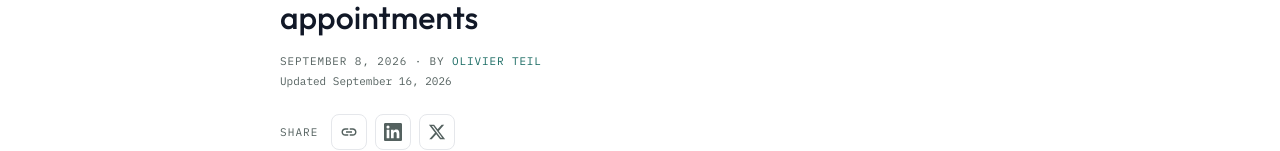
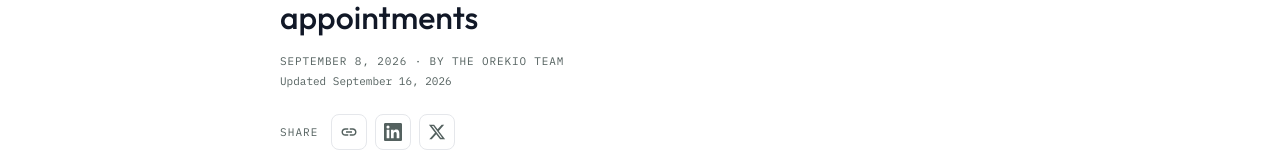
Before and after one commit to OrekioOrg/orekio-public-website, a Next.js app: page /en/blog/agenda-du-sommeil-entre-deux-rendez-vous in a window 1280 px wide. Shown: the part 210-361 px from the top of the page. Built offline with nearby package versions, Linux system fonts and the light colour scheme.

Commit message:
blog: auteur « L’équipe Orekio » sur tous les articles
Remplace Olivier Teil (et son lien LinkedIn) ; en JSON-LD, l'auteur
pointe vers l'organisation plutôt qu'une Person.

Co-Authored-By: Claude Opus 5.5 <noreply@anthropic.com>

```diff
--- a/src/content/blog/agenda-du-sommeil-entre-deux-rendez-vous.en.md
+++ b/src/content/blog/agenda-du-sommeil-entre-deux-rendez-vous.en.md
@@ -3,8 +3,7 @@ title: "The sleep diary: what it is for between two appointments"
 description: "What a sleep diary kept every morning brings to the consultation, how to introduce it with a patient, and what Orekio does with it: display, without concluding."
 date: "2026-09-08"
 updated: "2026-09-16"
-author: "Olivier Teil"
-authorUrl: "https://www.linkedin.com/in/olivier-teil-8aa800220/"
+author: "The Orekio team"
 tags: ["sleep diary", "CBT for insomnia", "consultation"]
 draft: false
 cover: "/blog/agenda-du-sommeil-entre-deux-rendez-vous.png"
--- a/src/content/blog/agenda-du-sommeil-entre-deux-rendez-vous.fr.md
+++ b/src/content/blog/agenda-du-sommeil-entre-deux-rendez-vous.fr.md
@@ -3,8 +3,7 @@ title: "L'agenda du sommeil : à quoi il sert entre deux rendez-vous"
 description: "Ce qu'un agenda du sommeil tenu chaque matin apporte à la consultation, comment l'introduire avec un patient, et ce qu'Orekio en fait : afficher, sans conclure."
 date: "2026-09-08"
 updated: "2026-09-16"
-author: "Olivier Teil"
-authorUrl: "https://www.linkedin.com/in/olivier-teil-8aa800220/"
+author: "L’équipe Orekio"
 tags: ["agenda du sommeil", "TCC de l'insomnie", "consultation"]
 draft: false
 cover: "/blog/agenda-du-sommeil-entre-deux-rendez-vous.png"
--- a/src/content/blog/colonnes-de-beck-restructuration-cognitive.en.md
+++ b/src/content/blog/colonnes-de-beck-restructuration-cognitive.en.md
@@ -3,8 +3,7 @@ title: "Beck's thought records: the thought record in CBT"
 description: "Spotting and testing automatic thoughts. The formats, how to fill them in, and what Orekio does with them: display, without concluding."
 date: "2026-09-08"
 updated: "2026-09-16"
-author: "Olivier Teil"
-authorUrl: "https://www.linkedin.com/in/olivier-teil-8aa800220/"
+author: "The Orekio team"
 tags: ["Beck's thought records", "cognitive restructuring", "CBT"]
 draft: false
 cover: "/blog/colonnes-de-beck-restructuration-cognitive.png"
--- a/src/content/blog/colonnes-de-beck-restructuration-cognitive.fr.md
+++ b/src/content/blog/colonnes-de-beck-restructuration-cognitive.fr.md
@@ -3,8 +3,7 @@ title: "Les colonnes de Beck : le relevé de pensées en TCC"
 description: "Repérer et mettre à l'épreuve les pensées automatiques. Les formats, comment les remplir, et ce qu'Orekio en fait : afficher, sans conclure."
 date: "2026-09-08"
 updated: "2026-09-16"
-author: "Olivier Teil"
-authorUrl: "https://www.linkedin.com/in/olivier-teil-8aa800220/"
+author: "L’équipe Orekio"
 tags: ["colonnes de Beck", "restructuration cognitive", "TCC"]
 draft: false
 cover: "/blog/colonnes-de-beck-restructuration-cognitive.png"
--- a/src/content/blog/nommer-ce-que-je-ressens.en.md
+++ b/src/content/blog/nommer-ce-que-je-ressens.en.md
@@ -3,8 +3,7 @@ title: "Naming what I feel: why the right word matters in consultation"
 description: "Moving from \"I feel bad\" to a precise word. The models, the clinical value, and what Orekio does with it: display, without concluding."
 date: "2026-09-08"
 updated: "2026-09-16"
-author: "Olivier Teil"
-authorUrl: "https://www.linkedin.com/in/olivier-teil-8aa800220/"
+author: "The Orekio team"
 tags: ["naming what I feel", "emotion regulation", "CBT"]
 draft: false
 cover: "/blog/nommer-ce-que-je-ressens.png"
--- a/src/content/blog/nommer-ce-que-je-ressens.fr.md
+++ b/src/content/blog/nommer-ce-que-je-ressens.fr.md
@@ -3,8 +3,7 @@ title: "Nommer ce que je ressens : pourquoi le mot juste compte en consultation"
 description: "Passer de « je me sens mal » à un mot précis. Les modèles, l'intérêt clinique, et ce qu'Orekio en fait : afficher, sans conclure."
 date: "2026-09-08"
 updated: "2026-09-16"
-author: "Olivier Teil"
-authorUrl: "https://www.linkedin.com/in/olivier-teil-8aa800220/"
+author: "L’équipe Orekio"
 tags: ["nommer ce que je ressens", "régulation émotionnelle", "TCC"]
 draft: false
 cover: "/blog/nommer-ce-que-je-ressens.png"
--- a/src/content/blog/phq-9-questionnaire-score-interpretation.en.md
+++ b/src/content/blog/phq-9-questionnaire-score-interpretation.en.md
@@ -3,8 +3,7 @@ title: "The PHQ-9: questionnaire, score and clinical reading"
 description: "What the PHQ-9 is, how it is scored, what its thresholds indicate, and what Orekio does with it: display, without concluding."
 date: "2026-09-08"
 updated: "2026-09-16"
-author: "Olivier Teil"
-authorUrl: "https://www.linkedin.com/in/olivier-teil-8aa800220/"
+author: "The Orekio team"
 tags: ["PHQ-9", "clinical scales", "depression"]
 draft: false
 cover: "/blog/phq-9-questionnaire-score-interpretation.png"
--- a/src/content/blog/phq-9-questionnaire-score-interpretation.fr.md
+++ b/src/content/blog/phq-9-questionnaire-score-interpretation.fr.md
@@ -3,8 +3,7 @@ title: "Le PHQ-9 : questionnaire, score et lecture clinique"
 description: "Ce qu'est le PHQ-9, comment il se cote, ce que ses seuils indiquent, et ce qu'Orekio en fait : afficher, sans conclure."
 date: "2026-09-08"
 updated: "2026-09-16"
-author: "Olivier Teil"
-authorUrl: "https://www.linkedin.com/in/olivier-teil-8aa800220/"
+author: "L’équipe Orekio"
 tags: ["PHQ-9", "échelles cliniques", "dépression"]
 draft: false
 cover: "/blog/phq-9-questionnaire-score-interpretation.png"
--- a/src/content/blog/plan-de-securite-comment-le-construire.en.md
+++ b/src/content/blog/plan-de-securite-comment-le-construire.en.md
@@ -3,8 +3,7 @@ title: "The safety plan: what it is for and how to build it"
 description: "A plan written by two, in the patient's words, for moments of suicidal crisis. Its six steps, and what Orekio does with it: make it available, without recording anything."
 date: "2026-09-08"
 updated: "2026-09-16"
-author: "Olivier Teil"
-authorUrl: "https://www.linkedin.com/in/olivier-teil-8aa800220/"
+author: "The Orekio team"
 tags: ["safety plan", "suicide prevention", "crisis"]
 draft: false
 cover: "/blog/plan-de-securite-comment-le-construire.png"
--- a/src/content/blog/plan-de-securite-comment-le-construire.fr.md
+++ b/src/content/blog/plan-de-securite-comment-le-construire.fr.md
@@ -3,8 +3,7 @@ title: "Le plan de sécurité : à quoi il sert et comment le construire"
 description: "Un plan écrit à deux, dans les mots du patient, pour les moments de crise suicidaire. Ses six étapes, et ce qu'Orekio en fait : le rendre disponible, sans rien enregistrer."
 date: "2026-09-08"
 updated: "2026-09-16"
-author: "Olivier Teil"
-authorUrl: "https://www.linkedin.com/in/olivier-teil-8aa800220/"
+author: "L’équipe Orekio"
 tags: ["plan de sécurité", "prévention du suicide", "crise"]
 draft: false
 cover: "/blog/plan-de-securite-comment-le-construire.png"
--- a/src/structured-data.ts
+++ b/src/structured-data.ts
@@ -134,11 +134,15 @@ export function blogPostingSchema(input: {
     dateModified: input.dateModified ?? input.datePublished,
     inLanguage: input.inLanguage,
     image: input.image ? [`${SITE_URL}${input.image}`] : [`${SITE_URL}/og.png`],
-    author: {
-      "@type": "Person",
-      name: input.authorName ?? SITE_NAME,
-      ...(input.authorUrl ? { url: input.authorUrl, sameAs: [input.authorUrl] } : {}),
-    },
+    // Without a personal profile the byline is the team, i.e. the organisation.
+    author: input.authorUrl
+      ? {
+          "@type": "Person",
+          name: input.authorName ?? SITE_NAME,
+          url: input.authorUrl,
+          sameAs: [input.authorUrl],
+        }
+      : { "@id": ORG_ID },
     publisher: { "@id": ORG_ID },
   };
 }
```
